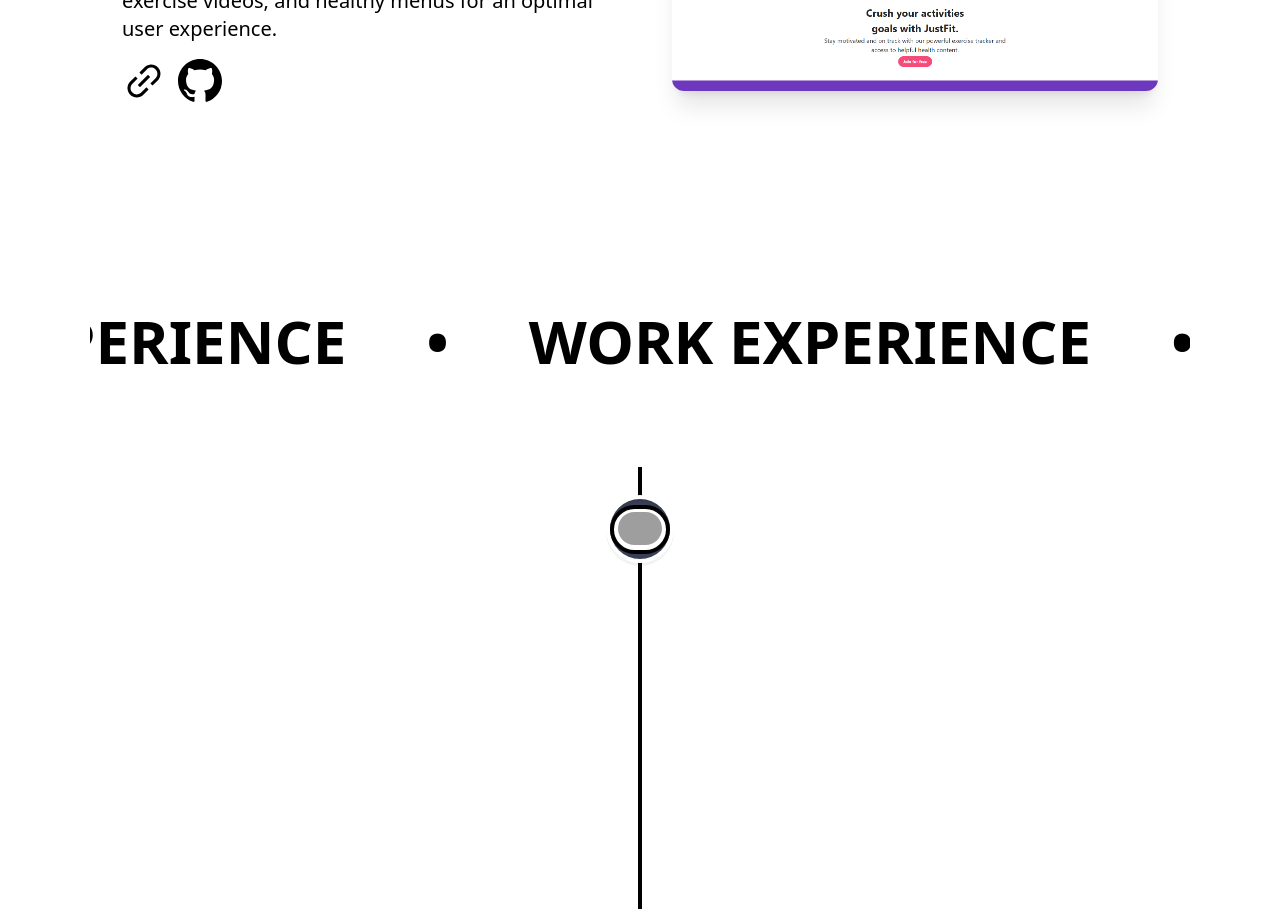
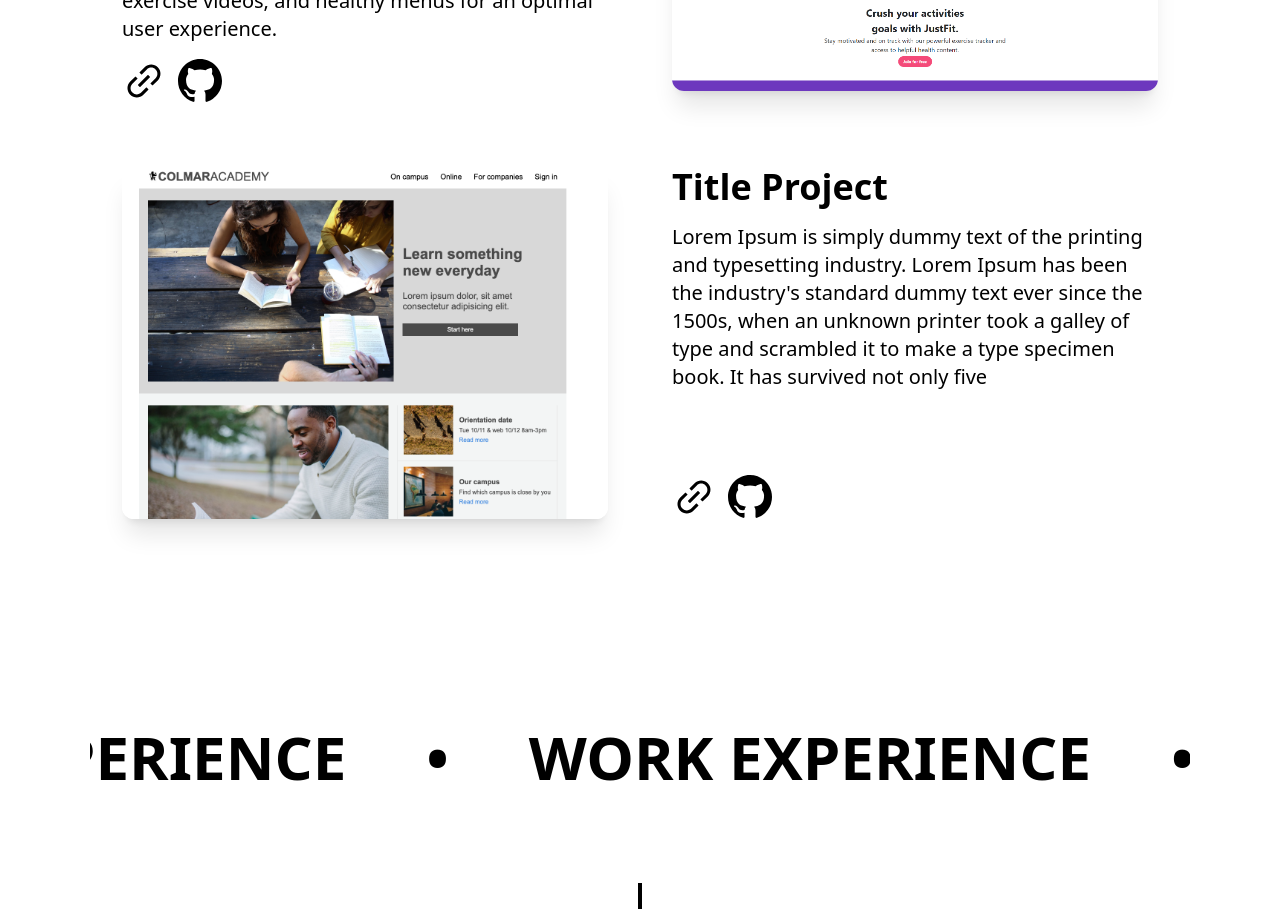
Before and after one commit to mrwuttichai/wk-portfolio, a React (Vite) app: page / in a window 1280 px wide. Shown: the part 3180-4089 px from the top of the page. Built offline with nearby package versions, Linux system fonts and the light colour scheme; grey boxes are pictures that could not be loaded.

Commit message:
fix reverse content not working

```diff
--- a/src/components/ProjectsSection.jsx
+++ b/src/components/ProjectsSection.jsx
@@ -29,7 +29,7 @@ export default function ProjectsSection() {
       demoLink: "https://justfit-d2-sbg9.vercel.app/",
 
       // reverseContent เป็นค่า true, false ค่าเริ่มต้นคือ false โดยมันจะแสดงตัวหนังสืออยู่ซ้าย ภาพอยู่ซ้าย
-      reverseContent: true,
+      reverseContent: false,
 
       backgroundColor: "bg-[#fff]",
 
@@ -43,6 +43,9 @@ export default function ProjectsSection() {
       // ถ้าอยากได้ปกภาพเป็นขาวดำให้ตั้งเป็น true
       isBlackWhiteImage: false,
     },
+    {
+      reverseContent: true
+    }
 
     // project ต่อ ๆ ไปก็ทำแบบเดิม
   ]
@@ -74,7 +77,7 @@ export default function ProjectsSection() {
               description={project.description}
               githubLink={project.githubLink}
               demoLink={project.demoLink}
-              reverse={project.reverse}
+              reverseContent={project.reverseContent}
 
               backgroundColor={project.backgroundColor}
               textColor={project.textColor}
```
